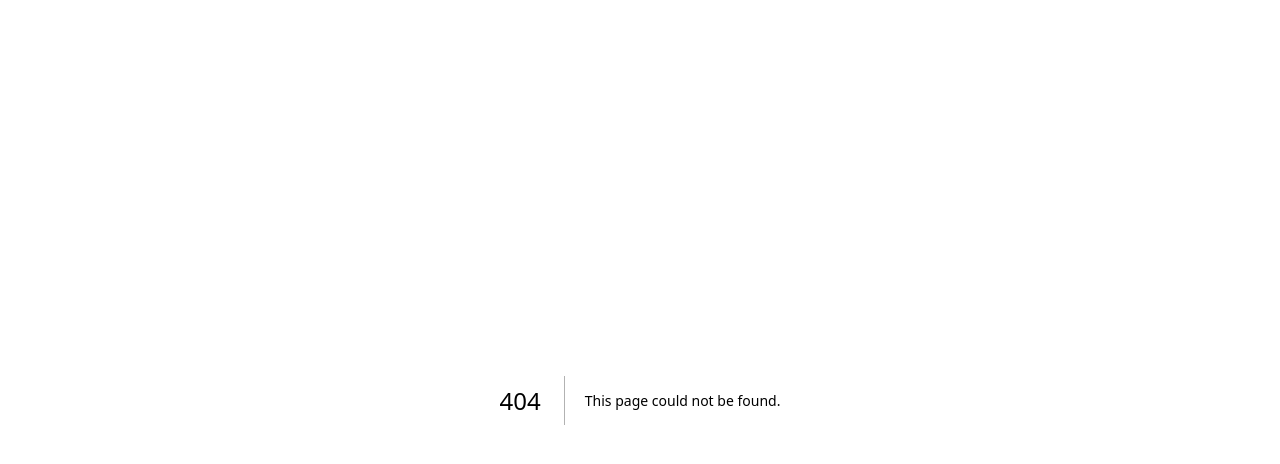
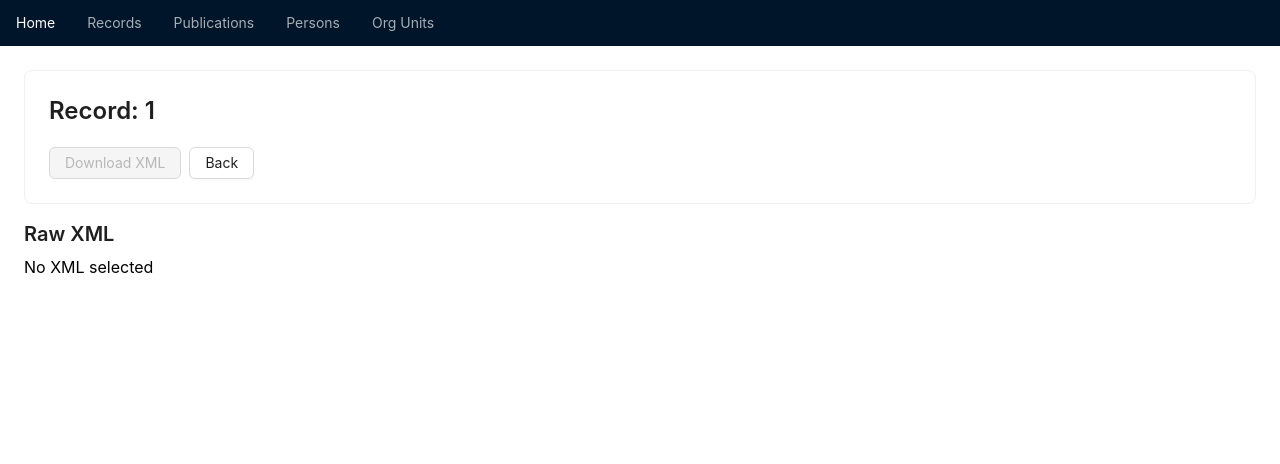
Before and after one commit to colav/impactu_oaiserver, a Next.js app in the folder frontend/: page /records/1 in a window 1280 px wide. Before the commit this address had no page. Shown: the top 464 px of the page. Built offline with nearby package versions, Linux system fonts and the light colour scheme; no server answers.

Commit message:
feat(frontend): add NavBar and Record detail page; link identifiers to detail; download XML

```diff
--- /dev/null
+++ b/frontend/components/NavBar.js
@@ -0,0 +1,14 @@
+import Link from 'next/link'
+import { Menu } from 'antd'
+
+export default function NavBar() {
+  return (
+    <Menu theme="dark" mode="horizontal" selectable={false}>
+      <Menu.Item key="home"><Link href="/">Home</Link></Menu.Item>
+      <Menu.Item key="records"><Link href="/records">Records</Link></Menu.Item>
+      <Menu.Item key="publications"><Link href="/records?entity=Publication">Publications</Link></Menu.Item>
+      <Menu.Item key="persons"><Link href="/records?entity=Person">Persons</Link></Menu.Item>
+      <Menu.Item key="orgs"><Link href="/records?entity=OrgUnit">Org Units</Link></Menu.Item>
+    </Menu>
+  )
+}
--- a/frontend/pages/_app.js
+++ b/frontend/pages/_app.js
@@ -1,7 +1,17 @@
 import 'antd/dist/reset.css'
 import '../styles/globals.css'
 import '../styles/xmlviewer.css'
+import NavBar from '../components/NavBar'
 
-export default function App({ Component, pageProps }) {
-  return <Component {...pageProps} />
+function AppLayout({ Component, pageProps }) {
+  return (
+    <>
+      <NavBar />
+      <Component {...pageProps} />
+    </>
+  )
 }
+
+export default function App(props) {
+  return <AppLayout {...props} />
+}
--- /dev/null
+++ b/frontend/pages/records/[id].js
@@ -0,0 +1,70 @@
+import React, { useEffect, useState } from 'react'
+import { useRouter } from 'next/router'
+import { Card, Button, Typography, Tag, Space } from 'antd'
+import XMLViewer from '../../components/XMLViewer'
+
+const { Title, Paragraph } = Typography
+
+export default function RecordDetail() {
+  const router = useRouter()
+  const { id } = router.query
+  const [xml, setXml] = useState(null)
+  const [preview, setPreview] = useState({})
+
+  useEffect(() => {
+    if (!id) return
+    const identifier = decodeURIComponent(id)
+    const url = `/oai?verb=GetRecord&identifier=${encodeURIComponent(identifier)}&metadataPrefix=oai_cerif_openaire_1.2`
+    fetch(url)
+      .then((r) => r.text())
+      .then((t) => {
+        setXml(t)
+        // try parse preview
+        try {
+          const doc = new DOMParser().parseFromString(t, 'application/xml')
+          const record = doc.getElementsByTagName('record')[0]
+          if (record) {
+            const md = record.getElementsByTagName('metadata')[0]
+            const titleEl = md?.getElementsByTagName('Title')[0] || md?.getElementsByTagName('title')[0]
+            const title = titleEl?.textContent?.trim() || ''
+            const authors = Array.from(md?.getElementsByTagName('Person')||[]).map(p=>p.textContent.trim()).slice(0,5)
+            const doi = md?.getElementsByTagName('DOI')[0]?.textContent || ''
+            setPreview({ title, authors, doi })
+          }
+        } catch (e) {}
+      })
+  }, [id])
+
+  function downloadXml() {
+    const blob = new Blob([xml || ''], { type: 'application/xml' })
+    const url = URL.createObjectURL(blob)
+    const a = document.createElement('a')
+    a.href = url
+    a.download = (id || 'record') + '.xml'
+    document.body.appendChild(a)
+    a.click()
+    a.remove()
+    URL.revokeObjectURL(url)
+  }
+
+  return (
+    <div style={{ padding: 24 }}>
+      <Card>
+        <Space direction="vertical" style={{ width: '100%' }}>
+          <Title level={3}>Record: {id}</Title>
+          {preview.title && <Paragraph><strong>Title:</strong> {preview.title}</Paragraph>}
+          {preview.authors && preview.authors.length>0 && <Paragraph><strong>Authors:</strong> {preview.authors.join(', ')}</Paragraph>}
+          {preview.doi && <Paragraph><strong>DOI:</strong> <a href={`https://doi.org/${preview.doi}`} target="_blank" rel="noreferrer">{preview.doi}</a></Paragraph>}
+          <Space>
+            <Button onClick={downloadXml} disabled={!xml}>Download XML</Button>
+            <Button onClick={() => router.back()}>Back</Button>
+          </Space>
+        </Space>
+      </Card>
+      <div style={{ marginTop: 16 }}>
+        <Title level={4}>Raw XML</Title>
+        <XMLViewer xml={xml} />
+      </div>
+    </div>
+  )
+}
--- a/frontend/pages/records/index.js
+++ b/frontend/pages/records/index.js
@@ -110,7 +110,7 @@ export default function Records() {
   }
 
   const columns = [
-    { title: 'Identifier', dataIndex: 'ident', key: 'ident', render: (t) => <code>{t}</code> },
+    { title: 'Identifier', dataIndex: 'ident', key: 'ident', render: (t) => <a href={`/records/${encodeURIComponent(t)}`}>{t}</a> },
     { title: 'Date', dataIndex: 'datestamp', key: 'datestamp' },
     { title: 'Entity', dataIndex: 'entity', key: 'entity', render: (t) => <Tag color="blue">{t || 'Unknown'}</Tag> },
     { title: 'Title', dataIndex: ['preview', 'title'], key: 'title', render: (t) => t ? <span style={{fontWeight:500}}>{t}</span> : null },
```
